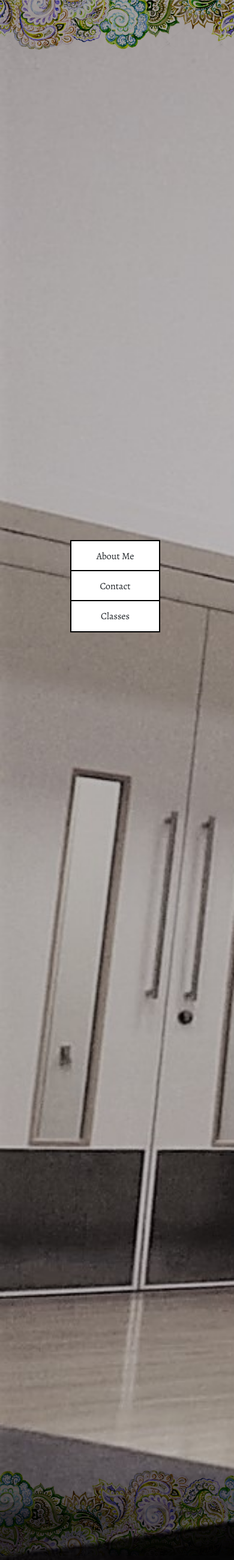
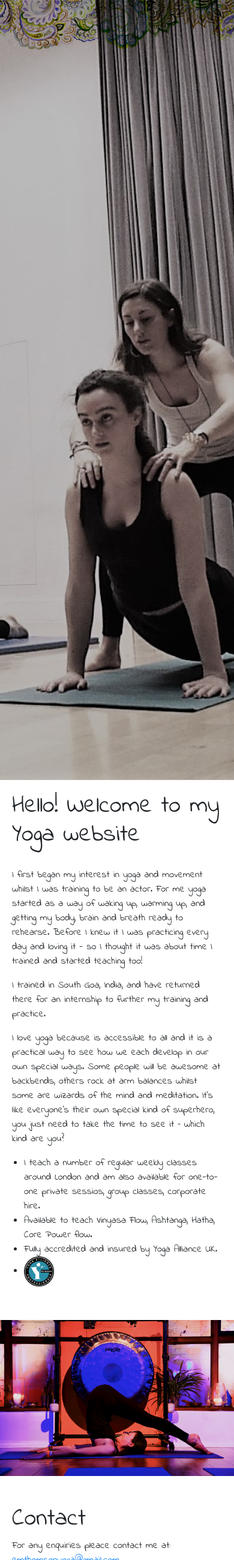
Before and after one commit to Smodger/YogaApp, a PHP site: page / in a window 390 px wide. Shown: the whole page at 60% size. Run offline with PHP 8.4, Linux system fonts and the light colour scheme; some libraries are stand-ins or nearby versions.

Commit message:
mass commit, responsive view added. styling and additional copy

```diff
--- a/css/style.css
+++ b/css/style.css
@@ -4,6 +4,7 @@
   -webkit-box-sizing: border-box;
   -moz-box-sizing: border-box;
   box-sizing: border-box;
+  font-family: 'Indie Flower', sans-serif;
 }
 
 .angular-google-map-container {
@@ -16,6 +17,7 @@
 main {
   margin: 0;
   padding: 0!important;
+
 }
 
 main.container{
@@ -71,7 +73,7 @@
 }
 
 .center-box{
-  margin: auto;
+  margin: 0 auto 50px;
   width: 40%;
 }
 
@@ -137,6 +139,12 @@
     overflow: scroll;
 }
 
+.swirls{
+  background-image: url('images/swirls.jpg');
+  background-repeat: repeat;
+  background-size: contain;
+}
+
 /* The Close Button */
 .close1, .close2, .close3, .close4 {
     color: #aaa;
@@ -180,6 +188,7 @@
 
 .contact-text{
   float: left;
+  width: 65%
 }
 
 .contact-logo-container{
@@ -190,6 +199,7 @@
 }
 
 .contact-logo{
+  margin-top: 20px;
   height: 200px;
   width: 200px;
   display: inline-block;
@@ -217,8 +227,180 @@
   margin-left: 40px;
 }
 
+.margin-l-left{
+  margin-left: 30px;
+}
+
+.margin-s-left{
+  margin-left: 10px;
+}
+
+.margin-s-top{
+  margin-top: 10px;
+}
+
+.margin-l-bottom{
+  margin-bottom: 30px;
+}
+
 #map-tooting, #map-battersea, #map-matchstick{
   float: right;
   height: 300px;
-  width: 70%;
+  width: 35%;
 }
+
+#battersea-image{
+  display: inline-block;
+  margin: 0;
+  background-image: url('images/battersea.jpeg');
+  width: 35%;
+  height: 300px;
+  background-repeat: no-repeat;
+  background-position: center;
+  background-size: cover;
+}
+
+#matchstick-image{
+  display: inline-block;
+  margin: 0;
+  background-image: url('images/matchstick.jpeg');
+  width: 35%;
+  height: 300px;
+  background-repeat: no-repeat;
+  background-position: center;
+  background-size: cover;
+}
+
+.v-align{
+  vertical-align: top;
+}
+
+#tooting-image{
+  display: inline-block;
+  margin: 0;
+  background-image: url('images/tooting.jpg');
+  width: 35%;
+  height: 300px;
+  background-repeat: no-repeat;
+  background-position: center 25%;
+  background-size: cover;
+}
+
+.image-container-about{
+  display: inline-block;
+  width: 100%;
+  height: 100%;
+}
+
+#about-image{
+  display: inline-block;
+  margin: 0;
+  background-image: url('images/about-image.jpg');
+  width: 31%;
+  height: 300px;
+  background-repeat: no-repeat;
+  background-position: center;
+  background-size: contain;
+}
+#about-image2{
+  display: inline-block;
+  margin: 0;
+  background-image: url('images/about-image2.jpeg');
+  width: 31%;
+  height: 300px;
+  background-repeat: no-repeat;
+  background-position: center;
+  background-size: contain;
+}
+#about-image3{
+  display: inline-block;
+  margin: 0;
+  background-image: url('images/about-image3.PNG');
+  width: 36%;
+  height: 300px;
+  background-repeat: no-repeat;
+  background-position: center;
+  background-size: contain;
+}
+#about-image3-1{
+  margin: 0;
+  background-image: url('images/about-image3.PNG');
+  width: 100%;
+  height: 300px;
+  background-repeat: no-repeat;
+  background-position: center;
+  background-size: contain;
+}
+
+.mob-show{
+  display: none;
+}
+
+@media screen and (max-width: 640px){
+  .mob-show{
+    display: block;
+  }
+}
+@media screen and (max-width: 640px){
+  .center{
+    background-position-x: 64%;
+    height: 50vh;
+  }
+}
+@media screen and (max-width: 640px){
+  .center-box{
+    display: none
+    /* margin: 0 auto 550px!important; */
+  }
+}
+@media screen and (max-width: 640px){
+  .info-box{
+    width: 450px!important;
+  	height: 150px!important;
+  }
+}
+@media screen and (max-width: 640px){
+  .info-text{
+  	font-size: 35px!important;
+  	line-height: 100px!important;
+  }
+}
+.mobile-container{
+  padding: 20px;
+}
+
+@media screen and (max-width: 640px){
+  .contact-text{
+    width: 100%;
+    float: none;
+  }
+}
+
+@media screen and (max-width: 640px){
+  .contact-logo-container{
+    text-align: center;
+    float: none;
+    margin: none;
+    position: inherit;
+  }
+}
+@media screen and (max-width: 640px){
+  #about-image, #about-image2, #about-image3{
+    width: 100%!important;
+  }
+}
+@media screen and (max-width: 640px){
+  .footer{
+    display: none;
+  }
+}
+@media screen and (max-width: 640px){
+  #map-tooting, #map-battersea, #map-matchstick{
+    width: 100%!important;
+    float: none;
+  }
+}
+
+.bold{
+  font-weight: 900;
+}
--- a/index.html
+++ b/index.html
@@ -4,14 +4,14 @@
     <meta charset="utf-8">
     <title>Emily Thomson Yoga</title>
     <link rel="stylesheet" href="https://maxcdn.bootstrapcdn.com/bootstrap/4.0.0/css/bootstrap.min.css" integrity="sha384-Gn5384xqQ1aoWXA+058RXPxPg6fy4IWvTNh0E263XmFcJlSAwiGgFAW/dAiS6JXm" crossorigin="anonymous">
-    <link href="https://fonts.googleapis.com/css?family=Caveat+Brush" rel="stylesheet">
-    <link href="https://fonts.googleapis.com/css?family=Alegreya|Karla|Libre+Baskerville|Source+Sans+Pro" rel="stylesheet">
+    <link href="https://fonts.googleapis.com/css?family=Indie+Flower" rel="stylesheet">
     <link rel="stylesheet" href="css/style.css">
     <link rel="stylesheet" href="https://use.fontawesome.com/releases/v5.0.8/css/solid.css" integrity="sha384-v2Tw72dyUXeU3y4aM2Y0tBJQkGfplr39mxZqlTBDUZAb9BGoC40+rdFCG0m10lXk" crossorigin="anonymous">
     <link rel="stylesheet" href="https://use.fontawesome.com/releases/v5.0.8/css/fontawesome.css" integrity="sha384-q3jl8XQu1OpdLgGFvNRnPdj5VIlCvgsDQTQB6owSOHWlAurxul7f+JpUOVdAiJ5P" crossorigin="anonymous">
     <script src="/js/app.js" charset="utf-8"></script>
     <script src="https://code.jquery.com/jquery-3.1.1.slim.min.js" integrity="sha384-A7FZj7v+d/sdmMqp/nOQwliLvUsJfDHW+k9Omg/a/EheAdgtzNs3hpfag6Ed950n" crossorigin="anonymous"></script>
     <script src="js/app.js" charset="utf-8"></script>
+    <meta name="viewport" content="width=device-width, initial-scale=1" />
   </head>
   <body>
     <div class="center">
@@ -25,29 +25,39 @@
     	</div>
 
       <div id="aboutModal" class="modal">
-        <div class="modal-content">
-          <h1><span class="close1">&times;</span>Hello! Welcome to my Yoga website</h1>
-          <p>I love yoga because is accessible to all and it is a practical way to see how we each develop in our own special ways. Some people will be awesome at backbends, others rock at arm balances whilst some are wizards of the mind and meditation. Everyone’s their own special kind of superhero, you just need to take the time to see it – which kind are you?</p>
+        <div class="modal-content swirls">
+          <div class="text-container">
+            <h1 class="margin-l-bottom"><span class="close1">&times;</span>Hello! Welcome to my Yoga website</h1>
+            <p class"margin-l-bottom">I first began my interest in yoga and movement whilst I was training to be an actor. For me yoga started as a way of waking up, warming up, and getting my body, brain and breath ready to rehearse. Before I knew it I was practicing every day and loving it - so I thought it was about time I trained and started teaching too!</p>
 
-          <ul class="about-list">
-            <li>I trained at Sampoorna Yoga, in Goa, India</li>
-            <li>Fully accredited and insured by Yoga Alliance UK.</li>
-            <li>Available to teach Vinyasa Flow, Ashtanga, Hatha, Core Power flow.</li>
-            <li>Also available for yoga for actors, one-to-one private sessions, corporate yoga, lunch-time office yoga, and private party hire.</li>
-            <li id="accreditedLi"><img id="accredited"src="css/images/yoga-alliance-logo.png" alt="Yoga Alliance UK Logo"></li>
-          </ul>
+            <p>I trained in South Goa, India, and have returned there for an internship to further my training and practice.</p>
+
+            <p>I love yoga because is accessible to all and it is a practical way to see how we each develop in our own special ways. Some people will be awesome at backbends, others rock at arm balances whilst some are wizards of the mind and meditation. It's like everyone’s their own special kind of superhero, you just need to take the time to see it – which kind are you? </p>
+
+            <ul class="about-list">
+              <li>I teach a number of regular weekly classes around London and am also available for one-to-one private sessios, group classes, corporate hire.</li>
+              <li>Available to teach Vinyasa Flow, Ashtanga, Hatha, Core Power flow.</li>
+              <li>Fully accredited and insured by Yoga Alliance UK.</li>
+              <li id="accreditedLi"><img id="accredited"src="css/images/yoga-alliance-logo.png" alt="Yoga Alliance UK Logo"></li>
+            </ul>
+          </div>
+          <div class="image-container-about">
+            <div id="about-image2"></div>
+            <div id="about-image"></div>
+            <div id="about-image3"></div>
+          </div>
         </div>
       </div>
 
       <div id="contactModal" class="modal">
-        <div class="modal-content contact-modal">
+        <div class="modal-content contact-modal swirls">
           <div class="contact-container">
           <h1><span class="close2">&times;</span>Contact</h1>
 
             <div class="contact-text">
               <p>For any enquiries pleace contact me at:
-                <a href="mailto:emthomsonyoga@gmail.com%20?Subject=Yoga%20Enquiry">emthomsonyoga@gmail.com</a>.<br><br> Or check out my<a href="https://www.facebook.com/EmThomsonYoga/"> facebook</a> page!<br>
-              </p>
+                <a href="mailto:emthomsonyoga@gmail.com%20?Subject=Yoga%20Enquiry">emthomsonyoga@gmail.com</a>.<br><br> Or check out my<a href="https://www.facebook.com/EmThomsonYoga/"> facebook</a> page!</p>
+                <p>Also available for private classes, group hire or corporate events - basically if you want yoga let's chat!</p>
             </div>
             <div class="contact-logo-container">
               <img class="contact-logo" src="css/images/logo2.jpg" alt="Yoga logo">
@@ -72,8 +82,10 @@
                 </h5>
               </div>
               <div id="collapseOne" class="collapse" aria-labelledby="headingOne" data-parent="#accordion">
-                <div class="card-body about-list">
-                  <ul class="inline-b">
+                <p class="margin-s-left margin-s-top">Book classes at <a href="https://batterseayoga.com/">https://batterseayoga.com/</a></p>
+                <div class="card-body about-list swirls">
+                  <div id="tooting-image"></div>
+                  <ul class="inline-b v-align margin-l-left">
                     <li class="no-bullet-point"><p class="day-of-week">Monday</p>
                       <ul class="timings-list">
                         <li>7am - 8am dynamic Hatha</li>
@@ -115,10 +127,11 @@
                   </button>
                 </h5>
               </div>
-
               <div id="collapseTwo" class="collapse" aria-labelledby="headingTwo" data-parent="#accordion">
-                <div class="card-body about-list">
-                  <ul class="inline-b">
+                <p class="margin-s-top margin-s-left">Online booking coming soon...</p>
+                <div class="card-body about-list swirls">
+                  <div id="matchstick-image"></div>
+                  <ul class="inline-b v-align margin-l-left">
                     <li class="no-bullet-point"><p class="day-of-week">Monday</p>
                       <ul class="timings-list">
                         <li>5:30pm - 6:30pm Vinyasa yoga</li>
@@ -145,8 +158,10 @@
                 </h5>
               </div>
               <div id="collapseThree" class="collapse" aria-labelledby="headingThree" data-parent="#accordion">
-                <div class="card-body about-list">
-                  <ul class="inline-b">
+                <p class="margin-s-left margin-s-top">Drop in price for SLSC members £5 non-members £8</p>
+                <div class="card-body about-list swirls">
+                  <div id="tooting-image"></div>
+                  <ul class="inline-b v-align margin-l-left">
                     <li class="no-bullet-point"><p class="day-of-week">Sunday</p>
                       <ul class="timings-list">
                         <li>9:30am - 10:30am Vinyasa yoga</li>
@@ -158,14 +173,136 @@
                 </div>
               </div>
             </div>
-
           </div>
         </div>
       </div>
-
-
       <div class="footer"></div>
     </div>
+
+    <div class="clearfix"></div>
+
+    <div class="mob-show">
+      <div class="">
+        <!-- ABOUT -->
+        <div class="mobile-container">
+          <h1 class="margin-l-bottom">Hello! Welcome to my Yoga website</h1>
+          <p class"margin-l-bottom">I first began my interest in yoga and movement whilst I was training to be an actor. For me yoga started as a way of waking up, warming up, and getting my body, brain and breath ready to rehearse. Before I knew it I was practicing every day and loving it - so I thought it was about time I trained and started teaching too!</p>
+
+          <p>I trained in South Goa, India, and have returned there for an internship to further my training and practice.</p>
+
+          <p>I love yoga because is accessible to all and it is a practical way to see how we each develop in our own special ways. Some people will be awesome at backbends, others rock at arm balances whilst some are wizards of the mind and meditation. It's like everyone’s their own special kind of superhero, you just need to take the time to see it – which kind are you? </p>
+
+          <ul class="about-list">
+            <li>I teach a number of regular weekly classes around London and am also available for one-to-one private sessios, group classes, corporate hire.</li>
+            <li>Available to teach Vinyasa Flow, Ashtanga, Hatha, Core Power flow.</li>
+            <li>Fully accredited and insured by Yoga Alliance UK.</li>
+            <li id="accreditedLi"><img id="accredited"src="css/images/yoga-alliance-logo.png" alt="Yoga Alliance UK Logo"></li>
+          </ul>
+        </div>
+        <div class="image-container-about">
+          <div id="about-image2"></div>
+        </div>
+
+        <!-- CONTACT -->
+        <div class="mobile-container">
+        <h1>Contact</h1>
+
+          <div class="contact-text">
+            <p>For any enquiries pleace contact me at:
+              <a href="mailto:emthomsonyoga@gmail.com%20?Subject=Yoga%20Enquiry">emthomsonyoga@gmail.com</a>.<br><br> Or check out my<a href="https://www.facebook.com/EmThomsonYoga/"> facebook</a> page!</p>
+              <p>Also available for private classes, group hire or corporate events - basically if you want yoga let's chat!</p>
+          </div>
+          <div class="contact-logo-container">
+            <img class="contact-logo" src="css/images/logo2.jpg" alt="Yoga logo">
+          </div>
+          <div class="clearfix"></div>
+        </div>
+
+        <div id="about-image"></div>
+
+        <!-- CLASSES -->
+
+        <div class="mobile-container">
+          <h1>Classes</h1>
+
+          <div>
+            <h5 class="bold">Battersea Yoga</h5>
+            <p class="margin-s-left margin-s-top">Book classes at <a href="https://batterseayoga.com/">https://batterseayoga.com/</a></p>
+            <div class="about-list swirls">
+              <ul class="inline-b v-align margin-l-left">
+                <li class="no-bullet-point"><p class="day-of-week">Monday</p>
+                  <ul class="timings-list">
+                    <li>7am - 8am dynamic Hatha</li>
+                    <li>8:15am - 9:15am Hatha yoga</li>
+                  </ul>
+                </li>
+                <li class="no-bullet-point"><p class="day-of-week">Thursday</p>
+                  <ul class="timings-list">
+                    <li>5pm - 6pm dynamic yoga</li>
+                  </ul>
+                </li>
+                <li class="no-bullet-point"><p class="day-of-week">Friday</p>
+                  <ul class="timings-list">
+                    <li>9:30am - 10:45am Hatha yoga</li>
+                  </ul>
+                </li>
+                <li class="no-bullet-point"><p class="day-of-week">Saturday</p>
+                  <ul class="timings-list">
+                    <li>3:30pm - 4:45pm Hatha yoga</li>
+                  </ul>
+                </li>
+                <li class="no-bullet-point"><p class="day-of-week">Sunday</p>
+                  <ul class="timings-list">
+                    <li>4:30pm - 5:45pm Hatha yoga</li>
+                  </ul>
+                </li>
+              </ul>
+              <p>Find it online <a href="https://www.google.co.uk/maps/place/Battersea+Yoga/@51.4744972,-0.1668228,15z/data=!3m1!4b1!4m5!3m4!1s0x487605a2c7ff5b55:0x7a840271e0eb8237!8m2!3d51.4744939!4d-0.1646288">here</a></p>
+              <!-- <div id="map-battersea"></div> -->
+            </div>
+          </div>
+
+          <div>
+            <h5 class="bold">Matchstick Pie House - New Cross</h5>
+            <p class="margin-s-top margin-s-left">Online booking coming soon...</p>
+            <div class="about-list swirls">
+              <ul class="inline-b v-align margin-l-left">
+                <li class="no-bullet-point"><p class="day-of-week">Monday</p>
+                  <ul class="timings-list">
+                    <li>5:30pm - 6:30pm Vinyasa yoga</li>
+                  </ul>
+                </li>
+                <li class="no-bullet-point"><p class="day-of-week">Sunday</p>
+                  <ul class="timings-list">
+                    <li>12:30pm - 1:30pm Vinyasa yoga</li>
+                  </ul>
+                </li>
+              </ul>
+              <p>Find it online <a href="https://www.google.co.uk/maps/place/51%C2%B028'50.8%22N+0%C2%B002'22.3%22W/@51.4807924,-0.0417122,15z/data=!3m1!4b1!4m5!3m4!1s0x0:0x0!8m2!3d51.4807891!4d-0.0395182">here</a></p>
+              <!-- <div id="map-matchstick"></div> -->
+            </div>
+          </div>
+
+          <div>
+            <h5 class="bold">Tooting Bec Lido</h5>
+            <p class="margin-s-left margin-s-top">Drop in price for SLSC members £5, non-members £8</p>
+            <div class="about-list swirls">
+              <ul class="inline-b v-align margin-l-left">
+                <li class="no-bullet-point"><p class="day-of-week">Sunday</p>
+                  <ul class="timings-list">
+                    <li>9:30am - 10:30am Vinyasa yoga</li>
+                  </ul>
+                </li>
+              </ul>
+              <p>Find it online <a href="https://www.google.co.uk/maps/place/Tooting+Bec+Lido/@51.4314877,-0.1410435,15z/data=!3m1!4b1!4m5!3m4!1s0x4876042a99ce050f:0x4653cdda479f411!8m2!3d51.4314844!4d-0.1388495">here</a></p>
+              <!-- <div id="map-tooting"></div> -->
+            </div>
+          </div>
+        </div>
+        </div>
+      </div>
+      <div id="about-image3-1" class="mob-show"></div>
+
     <script src="https://code.jquery.com/jquery-3.2.1.slim.min.js" integrity="sha384-KJ3o2DKtIkvYIK3UENzmM7KCkRr/rE9/Qpg6aAZGJwFDMVNA/GpGFF93hXpG5KkN" crossorigin="anonymous"></script>
     <script src="https://cdnjs.cloudflare.com/ajax/libs/popper.js/1.12.9/umd/popper.min.js" integrity="sha384-ApNbgh9B+Y1QKtv3Rn7W3mgPxhU9K/ScQsAP7hUibX39j7fakFPskvXusvfa0b4Q" crossorigin="anonymous"></script>
     <script src="https://maxcdn.bootstrapcdn.com/bootstrap/4.0.0/js/bootstrap.min.js" integrity="sha384-JZR6Spejh4U02d8jOt6vLEHfe/JQGiRRSQQxSfFWpi1MquVdAyjUar5+76PVCmYl" crossorigin="anonymous"></script>
--- a/js/app.js
+++ b/js/app.js
@@ -43,26 +43,25 @@
         classOneModal.style.display = "none";
       }
   }
-  console.log('here');
-
+  var mapOne = null;
   function initMapBattersea() {
     var battersea = {lat: 51.4744939, lng: -0.1646288};
-    var mapOne = new google.maps.Map(document.getElementById('map-battersea'), {
-      zoom: 14,
+      mapOne = new google.maps.Map(document.getElementById('map-battersea'), {
+      zoom: 15,
       center: battersea
     });
     var marker = new google.maps.Marker({
       position: battersea,
       map: mapOne
     });
-    console.log(mapOne);
   }
   initMapBattersea();
+
 
   function initMapTooting() {
     var tooting = {lat: 51.4314844, lng: -0.1410382};
     var mapTwo = new google.maps.Map(document.getElementById('map-tooting'), {
-      zoom: 14,
+      zoom: 15,
       center: tooting
     });
     var marker = new google.maps.Marker({
@@ -73,9 +72,9 @@
   initMapTooting();
 
   function initMapMatchstick(){
-    var matchstick = {lat: 51.4314844, lng: -0.1410382};
+    var matchstick = {lat: 51.4807891, lng: -0.0395182};
     var mapThree = new google.maps.Map(document.getElementById('map-matchstick'), {
-      zoom: 14,
+      zoom: 15,
       center: matchstick
     });
     var marker = new google.maps.Marker({
```
Also changed, not shown: css/images/about-image.jpg (added), css/images/about-image2.jpeg (added), css/images/about-image3.PNG (added), css/images/battersea.jpeg (added), css/images/matchstick.jpeg (added), css/images/swirls.jpg (added), css/images/tooting.jpg (added).
